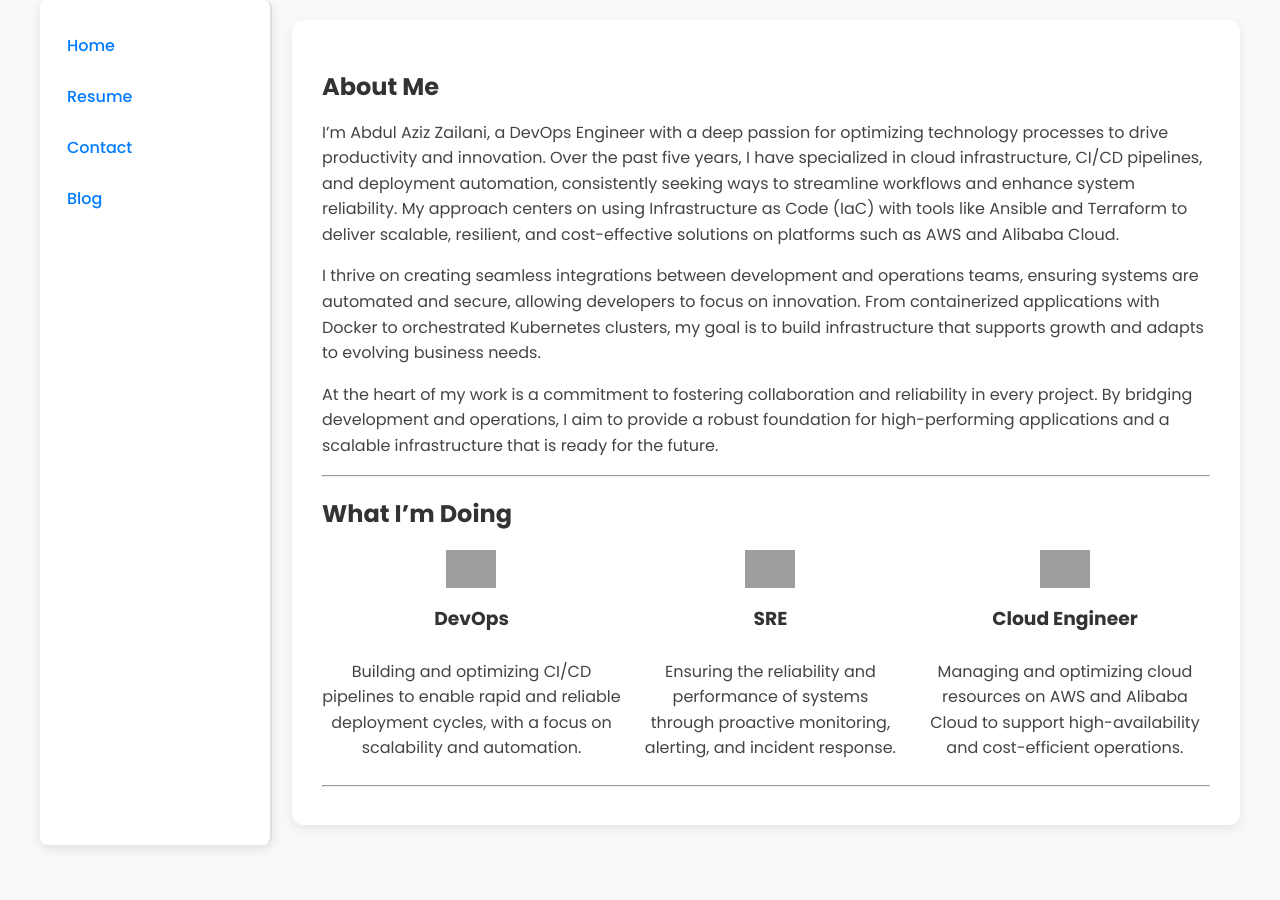
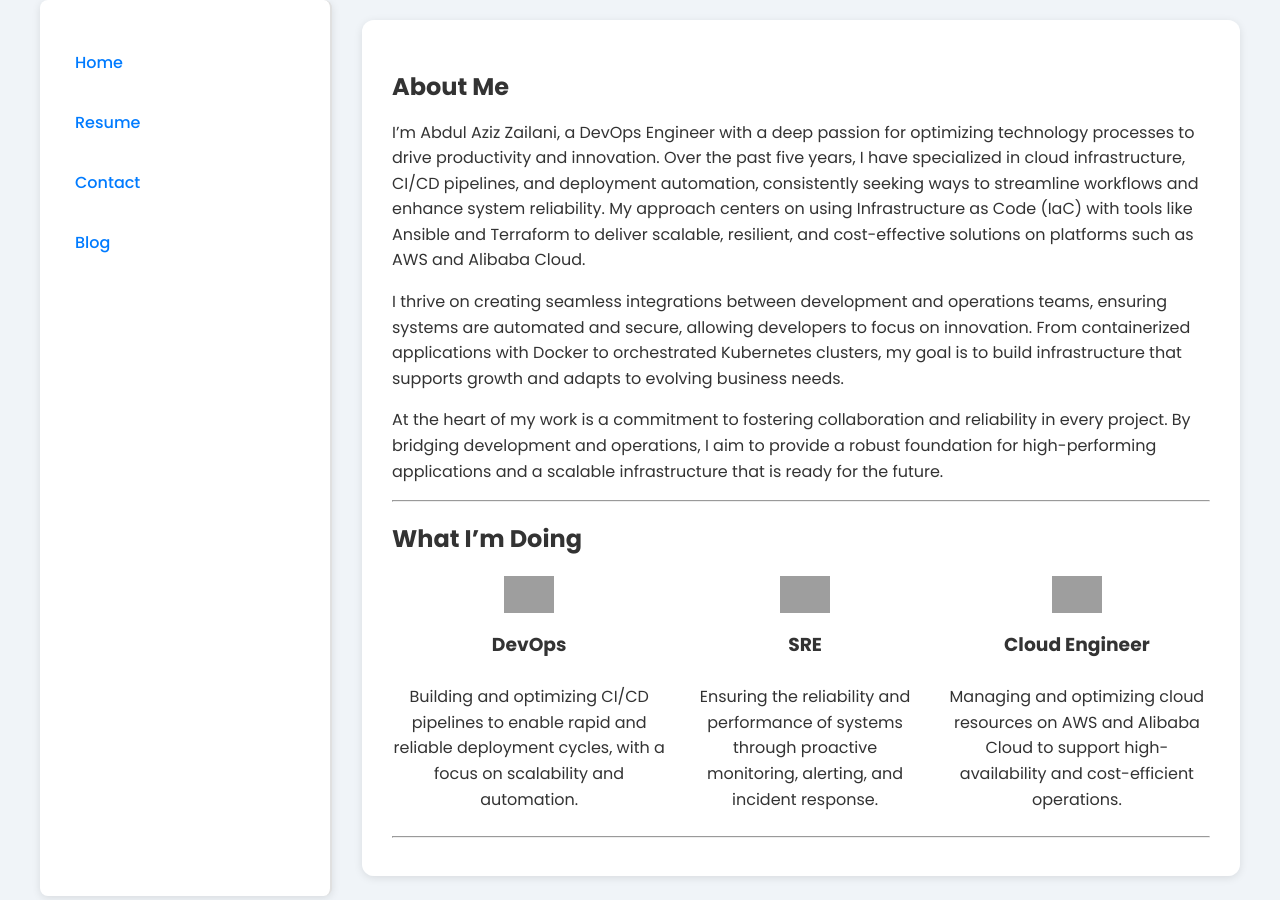
Before and after one commit to azizzailani/azizzailani.github.io, a Jekyll site: the page built from index.md, in a window 1280 px wide. Built offline with Jekyll 4.4.1, drawn with Linux system fonts in a browser that asks for light colours; grey boxes are pictures that could not be loaded.

Commit message:
💄 style: adjust styling values in style.css for better visual consistency and layout proportionality

```diff
--- a/assets/css/style.css
+++ b/assets/css/style.css
@@ -4,9 +4,9 @@
 /* Gaya dasar untuk seluruh halaman */
 body {
     font-family: 'Poppins', sans-serif;
-    color: #444;
+    color: #333;
     /* Warna teks lebih gelap untuk kontras */
-    background-color: #f9f9f9;
+    background-color: #f0f4f8;
     /* Warna latar belakang yang lebih terang dan ramah mata */
     margin: 0;
     padding: 0;
@@ -26,23 +26,23 @@ body {
     max-width: 1200px;
     /* Maksimal lebar untuk tata letak yang rapi */
     padding: 0;
-    gap: 20px;
+    gap: 30px;
     /* Jarak antara header dan main */
 }
 
 /* Header */
 header {
-    width: 200px;
-    /* Lebar header */
+    width: 250px;
+    /* Lebar header yang lebih proporsional */
     background-color: #ffffff;
     /* Warna latar belakang header */
-    padding: 15px;
-    /* Padding yang lebih kecil untuk ukuran lebih proporsional */
-    border-right: 2px solid #ddd;
+    padding: 20px;
+    /* Padding untuk header */
+    border-right: 2px solid #e0e0e0;
     /* Garis pemisah di sebelah kanan */
     border-radius: 8px;
     /* Sudut melengkung */
-    box-shadow: 0 4px 12px rgba(0, 0, 0, 0.1);
+    box-shadow: 0 2px 8px rgba(0, 0, 0, 0.1);
     /* Bayangan lebih lembut */
     position: sticky;
     /* Agar header tetap di atas saat menggulir */
@@ -58,9 +58,9 @@ nav {
     /* Mengatur navbar sebagai flex container */
     flex-direction: column;
     /* Navbar secara vertikal */
-    gap: 10px;
+    gap: 15px;
     /* Jarak antar tautan */
-    margin-top: 10px;
+    margin-top: 20px;
     /* Margin atas untuk spasi */
 }
 
@@ -71,7 +71,7 @@ nav a {
     /* Menghilangkan garis bawah */
     font-weight: 500;
     /* Ketebalan font */
-    padding: 8px 12px;
+    padding: 10px 15px;
     /* Padding untuk tautan */
     border-radius: 5px;
     /* Sudut melengkung */
@@ -94,11 +94,11 @@ main {
     /* Agar main mengambil sisa ruang di sebelah kanan */
     padding: 30px;
     /* Padding yang sesuai untuk reading mode */
-    background-color: rgba(255, 255, 255, 0.95);
+    background-color: rgba(255, 255, 255, 0.98);
     /* Latar belakang putih transparan untuk konten utama */
     border-radius: 12px;
     /* Sudut melengkung */
-    box-shadow: 0 4px 12px rgba(0, 0, 0, 0.08);
+    box-shadow: 0 2px 8px rgba(0, 0, 0, 0.1);
     /* Bayangan */
     margin: 20px 0;
     /* Margin untuk memberi ruang dari tepi layar */
```
